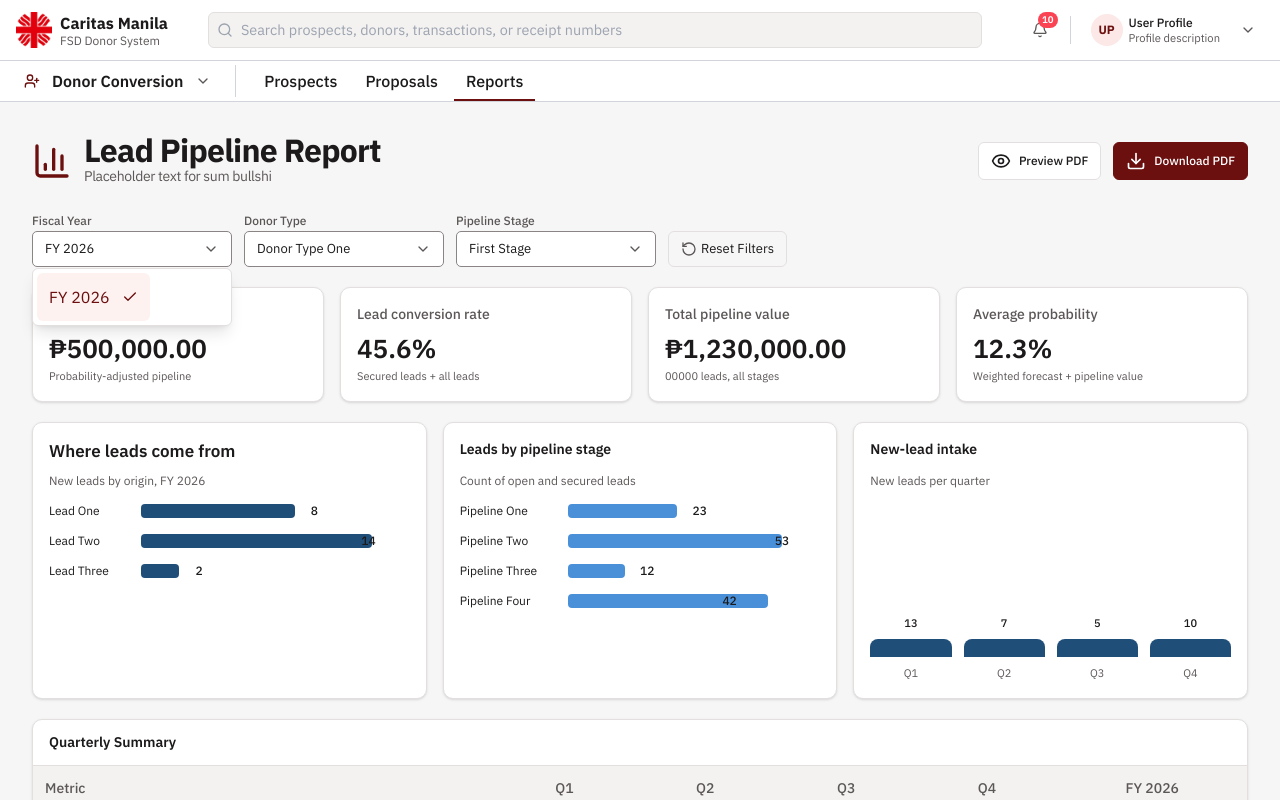
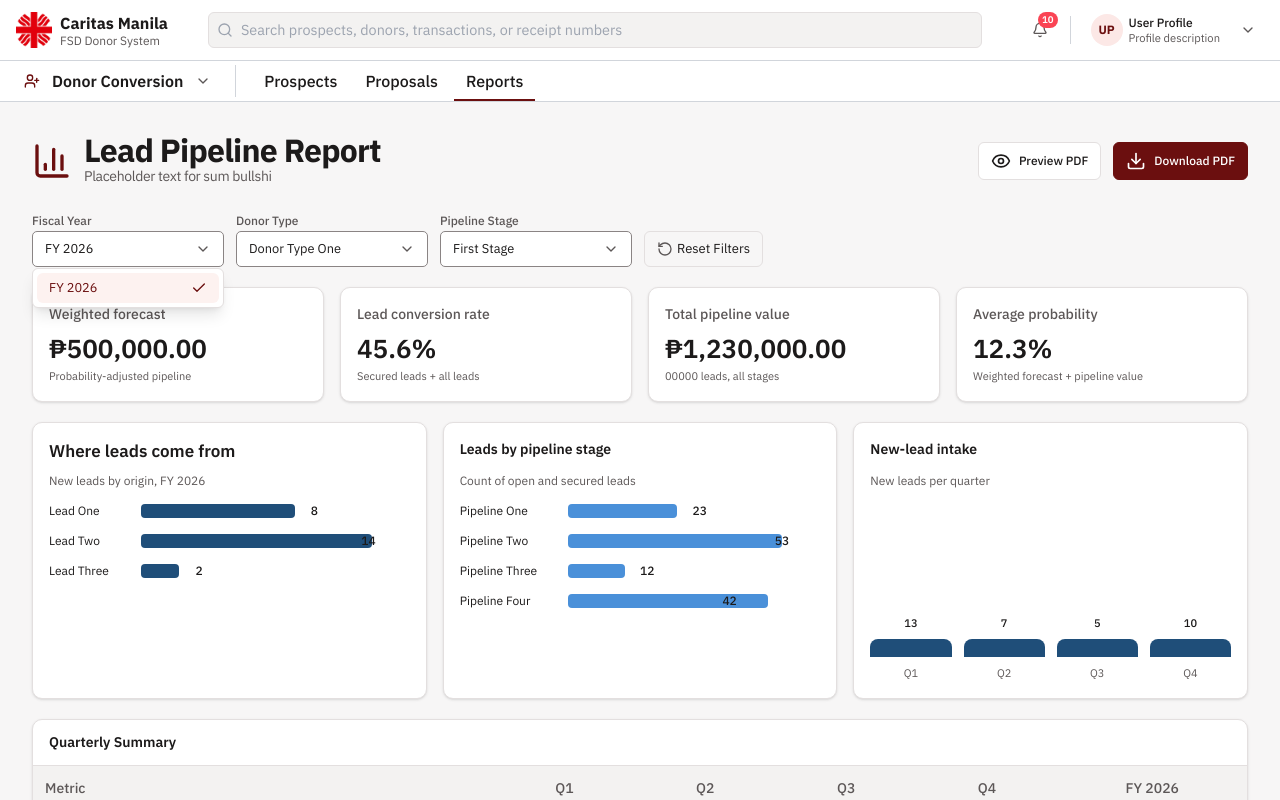
Before and after one commit to rupert227/FSD_Donor_System, a Next.js app: page /donor-conv/reports in a window 1280 px wide. Both pictures are taken after a click on the button "FY 2026". Shown: the top 800 px of the page. Built offline with nearby package versions, Linux system fonts and the light colour scheme.

Commit message:
dropdown prefab fixes

```diff
--- a/src/components/prefabs.tsx
+++ b/src/components/prefabs.tsx
@@ -12,7 +12,7 @@ export function DropdownList({
   value,
   onChange,
   options,
-  width = 50,
+  width = 12,
 }: {
   label: string;
   value: string;
@@ -50,51 +50,42 @@ export function DropdownList({
     option.value === value || option.label === value;
 
   return (
-    <div ref={dropdownRef} className="relative">
+    <div ref={dropdownRef} className="relative flex">
       <button
         type="button"
         onClick={() => setIsOpen((open) => !open)}
-        className="border-dropdown-stroke text-text-primary hover:bg-surface-soft-hover rounded-button flex h-9 w-50 items-center justify-between gap-1 border-[1px] bg-white px-3 text-left text-[13px]"
+        style={{
+          width: `${width}rem`
+        }}
+        className="border-dropdown-stroke text-text-primary hover:bg-surface-soft-hover rounded-button flex h-9 items-center justify-between gap-1 border-[1px] bg-white px-3 text-left text-[0.8rem]"
       >
         <span className="truncate">{selectedOption?.label ?? label}</span>
-
-        <ChevronDown className="text-text-secondary h-4 w-4 shrink-0" />
+        <ChevronDown className="text-text-secondary p h-4 w-4 shrink-0" />
       </button>
-
-      {/* TODO: Fix dropdown label overflow where ellipses do not get applied when it label overflows a bit. */}
-
       {isOpen && options.length > 0 && (
-        <div className="border-border-soft rounded-dropdown absolute top-[calc(100%+1px)] z-20 max-w-75 w-50 overflow-auto border bg-white shadow-lg p-1">
-          <div className="dropdown-scrollbar max-h-52 overflow-auto ">
+        <div className="bg-surface-white border-border-soft scrollbar-primary absolute top-[calc(100%+1px)] left-0 z-20 max-h-100 w-full overflow-auto rounded-[6px] border p-1 shadow-lg">
+          <div className="w-max min-w-full">
             {options.map((option, index) => {
               const isSelected = isSelectedOption(option);
-              const isFirst = index === 0;
-              const isLast = index === options.length - 1;
-
               return (
-                <button
+                <div
                   key={option.value}
-                  type="button"
                   onClick={() => {
                     onChange(option.value);
                     setIsOpen(false);
                   }}
                   className={cn(
-                    "text-text-primary flex items-center gap-3 px-3 py-3",
-                    "first:hover:rounded-t-dropdown last:hover:rounded-b-dropdown",
+                    "text-text-primary flex h-7.5 w-full cursor-pointer items-center gap-2 px-3 first:rounded-t-[6px] last:rounded-b-[6px]",
                     isSelected
                       ? "bg-brand-100 text-brand-primary"
-                      : "text-text-primary hover:bg-surface-soft",
-                    {
-                      "rounded-t-dropdown": isSelected && isFirst,
-                      "rounded-b-dropdown": isSelected && isLast,
-                    },
+                      : "hover:bg-surface-soft-hover",
                   )}
                 >
-                  <span className="truncate">{option.label ?? label}</span>
-
-                  {isSelected && <Check className="h-4 w-4 shrink-0" />}
-                </button>
+                  <span className="text-[0.8rem] whitespace-nowrap">
+                    {option.label ?? label}
+                  </span>
+                  {isSelected && <Check className="ml-auto h-4 w-4 shrink-0" />}
+                </div>
               );
             })}
           </div>
```
